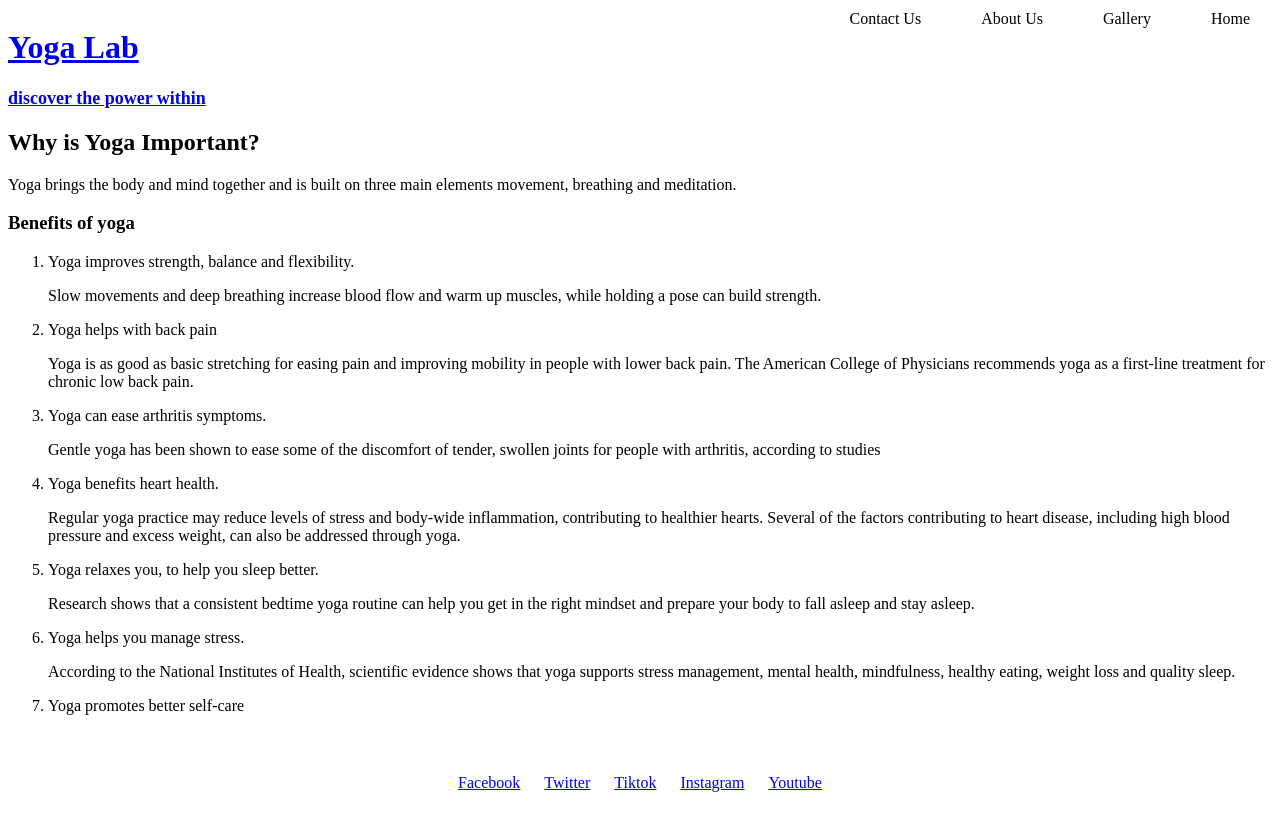
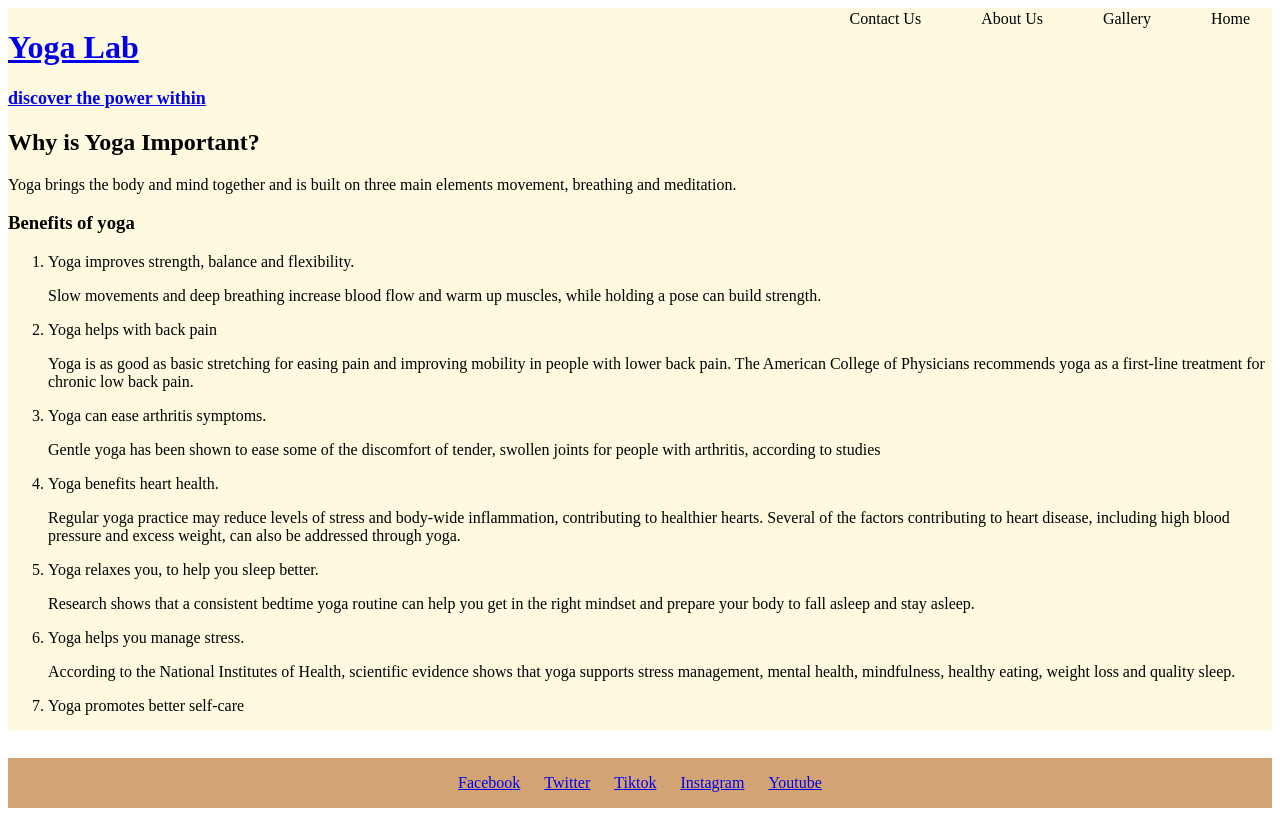
Before and after one commit to OJarvey/Project-1-Yoga-Lab-, a plain HTML site: page index.html in a window 1280 px wide. Drawn offline with Linux system fonts and the light colour scheme.

Commit message:
Applied color to main and in footer using css

```diff
--- a/assets/css/style.css
+++ b/assets/css/style.css
@@ -9,6 +9,7 @@
 
 header {
   text-align: left;
+  background-color: #FEFAE0;
 }
 
 #menu {
@@ -48,6 +49,7 @@ header {
     footer {
     margin-top: auto;
     text-align: center;
+    background-color: #D4A373;
   }
 
   #social-networks {
```
